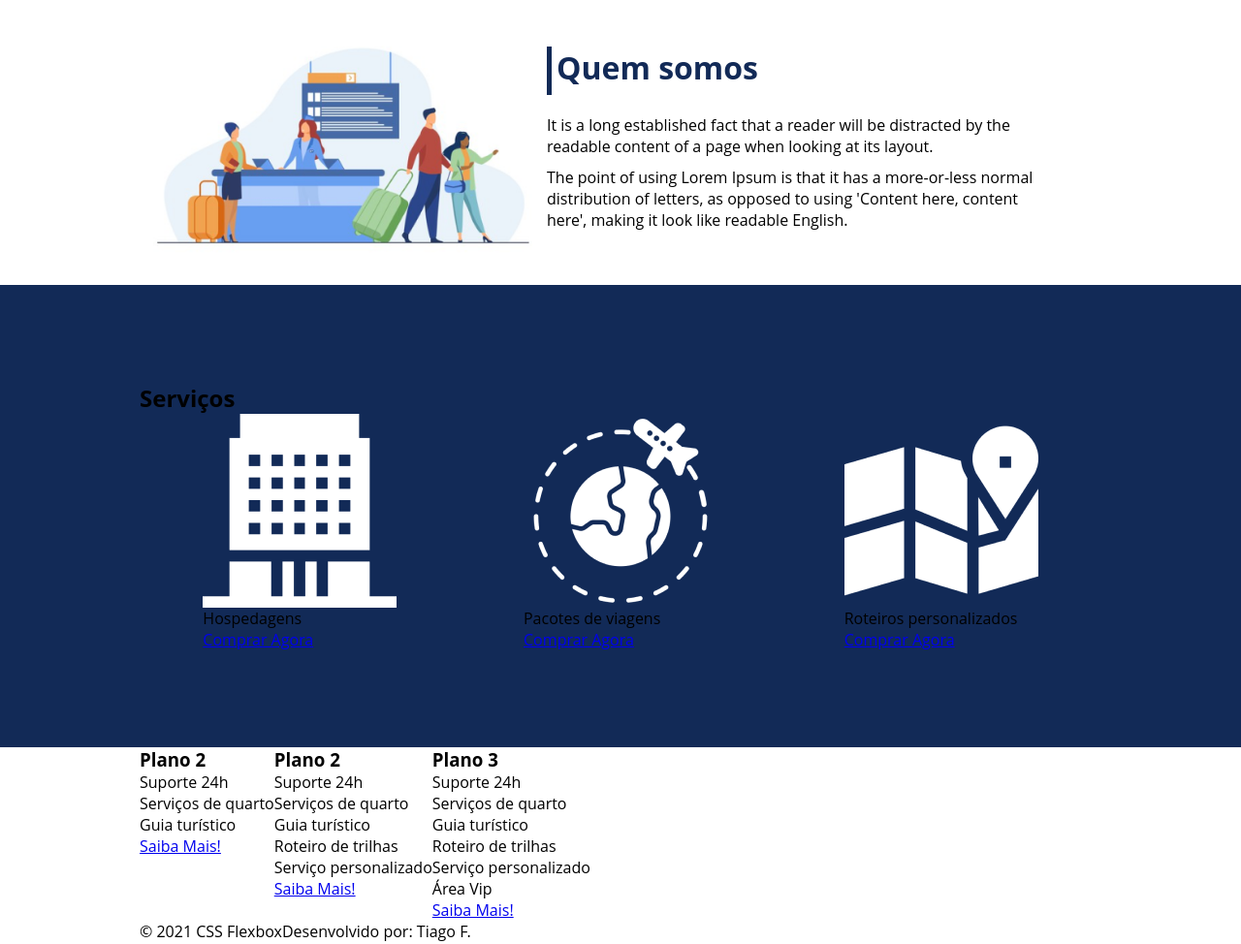
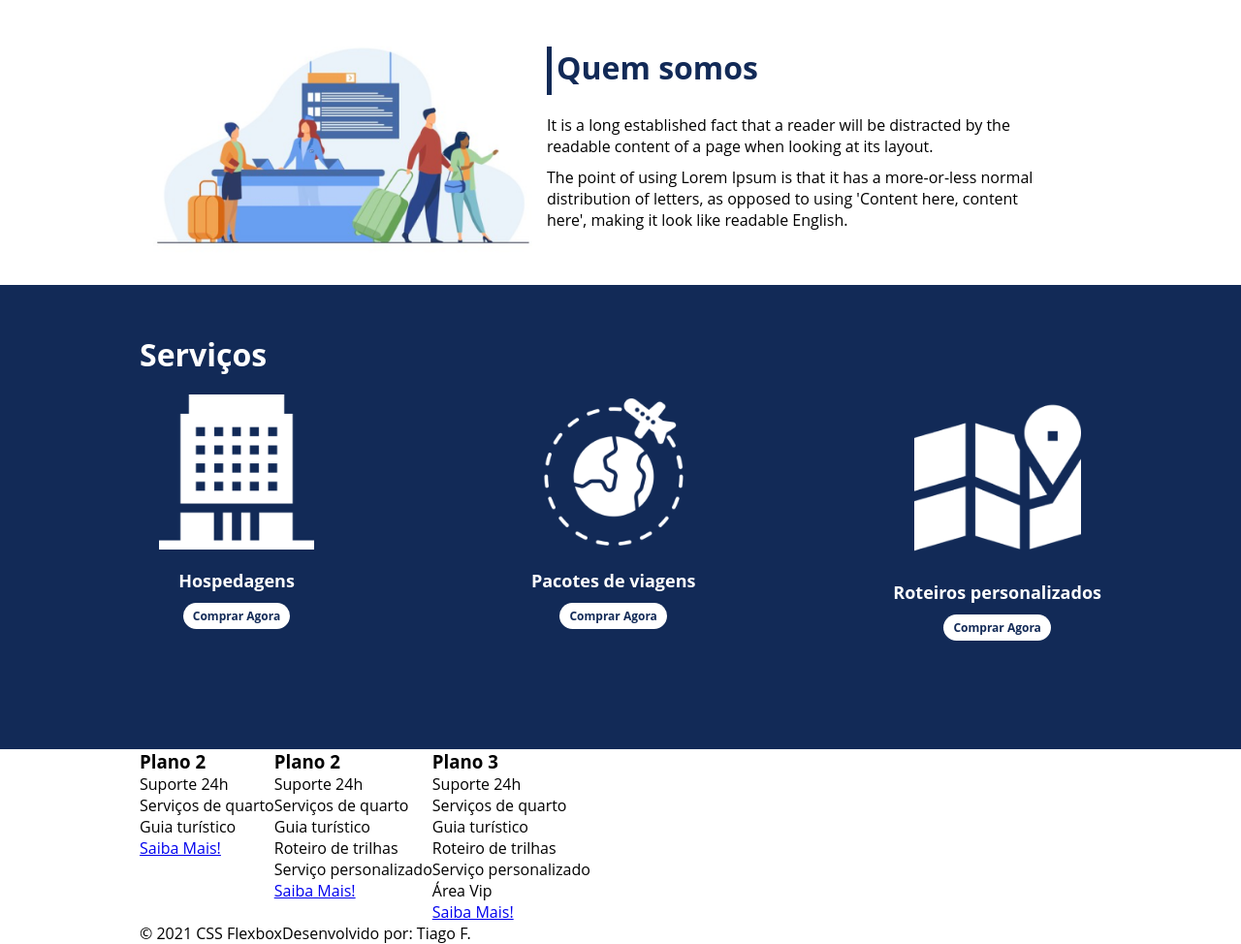
Before and after one commit to ttiago12/posicionando-dio, a plain HTML site: page flex-projeto/index.html in a window 1280 px wide. Shown: the part 897-1871 px from the top of the page at 97% size. Drawn offline with Linux system fonts and the light colour scheme.

Commit message:
p.2-1058

```diff
--- a/flex-projeto/index.html
+++ b/flex-projeto/index.html
@@ -52,19 +52,19 @@
             </div>
 
             <div class="list-servicos">
-                <div>
+                <div class="item-servico">
                     <div><img src="./images/icon-2.png" alt="hospedagens"></div>
                     <p>Hospedagens</p>
                     <a href="#">Comprar Agora</a>
                 </div>
 
-                <div>
+                <div class="item-servico">
                     <div><img src="./images/icon-1.png" alt="pacote de viagens"></div>
                     <p>Pacotes de viagens</p>
                     <a href="#">Comprar Agora</a>
                 </div>
 
-                <div>
+                <div class="item-servico">
                     <div><img src="./images/icon-3.png" alt="roteiros personalizados"></div>
                     <p>Roteiros personalizados</p>
                     <a href="#">Comprar Agora</a>
--- a/flex-projeto/style.css
+++ b/flex-projeto/style.css
@@ -119,13 +119,49 @@ header .menu{
 
 #servicos{
     flex-direction: column;
-    padding: 100px 0;
+    padding-top: 50px;
+    padding-bottom: 100px;
+
 }
+#servicos h2{
+    color: #fff;
+    font-size: 32px;
+    margin-bottom: 20px;
+}
+
 .list-servicos{
     display: flex;
-    justify-content: space-around;
+    justify-content: space-between;
 }
 
 .list-servicos .item-servico{
+
     text-align: center;
 }
+
+.item-servico a{
+    width: 220px;
+    background-color: #fff;
+    border-radius: 30px;
+    height: 50px;
+    text-align: center;
+    margin-top: 20px;
+    line-height: 50px;
+    padding: 5px 10px;
+    color: #122A57;
+    font-size: 12px;
+    text-decoration: none;
+    font-weight: 700;
+}
+
+.item-servico p{
+    font-weight: 700;
+    font-size: 18px;
+    color: #fff;
+    margin-top: 20px;
+
+}
+.item-servico img{
+    width: 80%;
+    margin: auto;
+}
```
